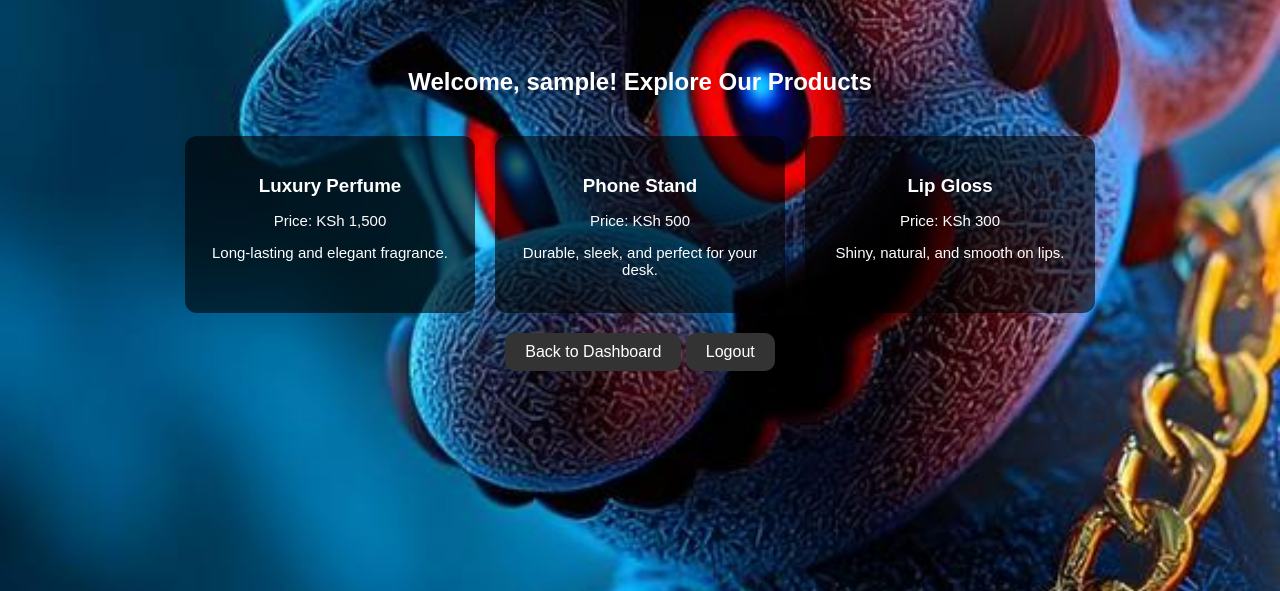
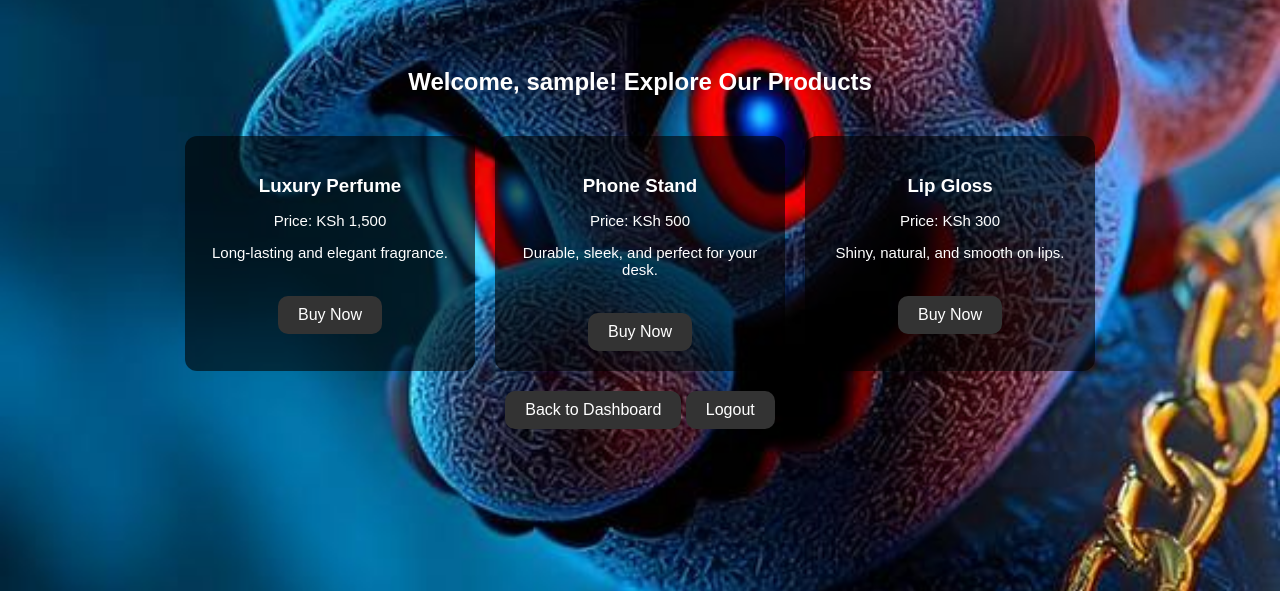
Before and after one commit to isamoma/my-website, a Flask app: page /products in a window 1280 px wide. Shown: the top 591 px of the page. Run offline with Flask 3, Linux system fonts and the light colour scheme; the visitor is signed in with stand-in values (Sample User, id 1).

Commit message:
Update products.html

```diff
--- a/templates/products.html
+++ b/templates/products.html
@@ -57,16 +57,37 @@
             <h3>Luxury Perfume</h3>
             <p>Price: KSh 1,500</p>
             <p>Long-lasting and elegant fragrance.</p>
+             <a
+    href="https://wa.me/254717346860?text=Hi%20Isa%2C%20I%20want%20to%20buy%20the%20Luxury%20Perfume"
+    target="_blank"
+    class="buy-btn"
+  >
+    Buy Now
+  </a>
         </div>
         <div class="product">
             <h3>Phone Stand</h3>
             <p>Price: KSh 500</p>
             <p>Durable, sleek, and perfect for your desk.</p>
+             <a
+    href="https://wa.me/254717346860?text=Hi%20Isa%2C%20I%20want%20to%20buy%20the%20Luxury%20Perfume"
+    target="_blank"
+    class="buy-btn"
+  >
+    Buy Now
+  </a>
         </div>
         <div class="product">
             <h3>Lip Gloss</h3>
             <p>Price: KSh 300</p>
             <p>Shiny, natural, and smooth on lips.</p>
+             <a
+    href="https://wa.me/254717346860?text=Hi%20Isa%2C%20I%20want%20to%20buy%20the%20Luxury%20Perfume"
+    target="_blank"
+    class="buy-btn"
+  >
+    Buy Now
+  </a>
         </div>
     </div>
 
```
